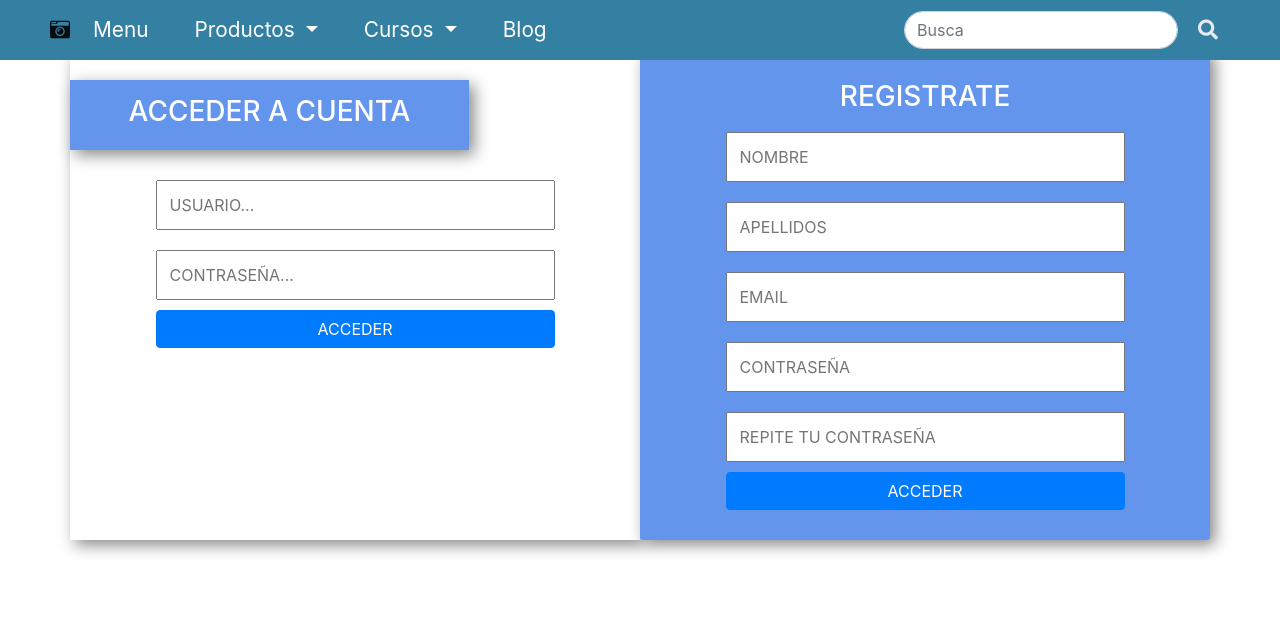
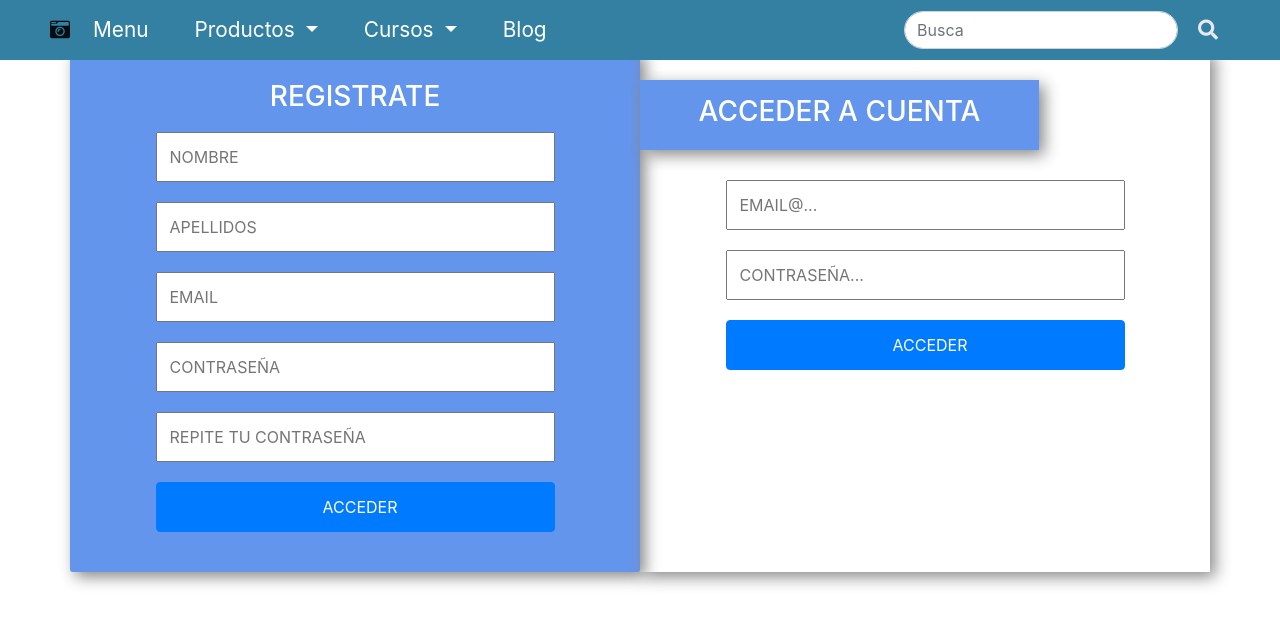
Before and after one commit to adiazpero/front_giveMePhoto, an Angular app in the folder proyecto/: page /registro in a window 1280 px wide. Shown: the top 626 px of the page. Built offline with nearby package versions, Linux system fonts and the light colour scheme.

Commit message:
creacion de formularios login/registro, funsiona!! pendiente de terminar login

```diff
--- a/proyecto/src/app/app.component.html
+++ b/proyecto/src/app/app.component.html
@@ -50,9 +50,10 @@
 
 <!-- slider -->
 
+<router-outlet></router-outlet>
 
 
-<router-outlet></router-outlet>
+
 
 <!-- Inicio de FOOTER -->
 
--- a/proyecto/src/app/app.module.ts
+++ b/proyecto/src/app/app.module.ts
@@ -1,6 +1,6 @@
 import { BrowserModule } from '@angular/platform-browser';
 import { NgModule } from '@angular/core';
-import { FormsModule } from '@angular/forms';
+import { FormsModule, ReactiveFormsModule } from '@angular/forms';
 import { HttpClientModule } from '@angular/common/http';
 
 
@@ -28,6 +28,7 @@ import { ProductosComponent } from './productos/productos.component';
     BrowserModule,
     AppRoutingModule,
     FormsModule,
+    ReactiveFormsModule,
     HttpClientModule
   ],
   providers: [],
--- a/proyecto/src/app/blog/blog.component.html
+++ b/proyecto/src/app/blog/blog.component.html
@@ -1,4 +1,5 @@
 <p>blog works!</p>
+
 <!--
 <div class="container">
 
--- a/proyecto/src/app/cursos/cursos.component.html
+++ b/proyecto/src/app/cursos/cursos.component.html
@@ -1 +1,20 @@
-<p>cursos works!</p>
+<div id="carouselExampleSlidesOnly" class="carousel slide" data-ride="carousel">
+    <div class="carousel-inner">
+        <div class="carousel-item active">
+            <img src="../assets/images/slider6.jpg" class="d-block w-100" alt="...">
+        </div>
+    </div>
+</div>
+
+
+<div class="container">
+    <div class="row">
+        <div class="col-12 col-md-9">
+            <img src="../assets/images/gatocamara.jpg" alt="">
+        </div>
+        <div class="col-12 col-md-3">
+            <p>Lorem ipsum dolor sit amet consectetur adipisicing elit. Ea soluta voluptatibus, placeat est numquam a aspernatur rerum labore cupiditate illum alias iste cum magni aperiam harum vero, corporis ipsam molestias!</p>
+        </div>
+    </div>
+
+</div>
--- a/proyecto/src/app/cursos/cursos.component.ts
+++ b/proyecto/src/app/cursos/cursos.component.ts
@@ -1,4 +1,5 @@
 import { Component, OnInit } from '@angular/core';
+
 
 @Component({
   selector: 'app-cursos',
--- a/proyecto/src/app/productos/productos.component.html
+++ b/proyecto/src/app/productos/productos.component.html
@@ -36,8 +36,6 @@
         </ul>
 
         <!-- Filtro Objetivos -->
-
-
 
         <h3 class="titulofiltro">Objetivos</h3>
         <ul class="filtros">
--- a/proyecto/src/app/productos/productos.component.ts
+++ b/proyecto/src/app/productos/productos.component.ts
@@ -1,7 +1,7 @@
 import { Component, OnInit } from '@angular/core';
 import { ProductosService } from '../productos.service';
 import { ActivatedRoute, Router } from '@angular/router';
-import { FormGroup, FormControl, Validators } from '@angular/forms';
+
 
 
 @Component({
--- a/proyecto/src/app/registro/registro.component.html
+++ b/proyecto/src/app/registro/registro.component.html
@@ -1,29 +1,47 @@
 <div class="caja container">
+    <div class="row">
 
-    <div class="row">
+        <div class="col-12 col-md-6 register">
+            <h3>REGISTRATE</h3>
+            <form [formGroup]="formRegistro" (ngSubmit)="onSubmitRegistro()">
+                <div>
+                    <input type="text" placeholder="nombre" name="nombre" formControlName="nombre">
+                </div>
+                <div>
+                    <input type="text" placeholder="apellidos" name="apellidos" formControlName="apellidos">
+                </div>
+                <div>
+                    <input type="text" placeholder="email" name="email" formControlName="email">
+                </div>
+                <div>
+                    <input type="password" placeholder="contraseña" name="contraseña" formControlName="password">
+                </div>
+                <div>
+                    <input type="password" placeholder="repite tu contraseña" name="repitecontraseña" formControlName="password">
+                </div>
+
+                <div>
+                    <input type="submit" class="btn btn-primary" value="acceder">
+                </div>
+            </form>
+        </div>
+
 
         <div class="col-12 col-md-6 login">
             <h3>ACCEDER A CUENTA</h3>
-            <form action="">
-                <input class="usuario" type="text" placeholder="usuario..." name="usuario"><br>
-                <input type="password" placeholder="contraseña..." name="contraseña"><br>
-                <button class="btn btn-primary">ACCEDER</button>
-                <p></p>
+            <form [formGroup]="formLogin" (ngSubmit)="onSubmitLogin()">
+                <div>
+                    <input class="usuario" type="text" placeholder="email@..." name="usuario" formControlName="username">
+                </div>
+                <div>
+                    <input type="password" placeholder="contraseña..." name="contraseña" formControlName="password">
+                </div>
+                <div>
+                    <input type="submit" class="btn btn-primary" value="acceder">
+                </div>
             </form>
         </div>
 
-        <div class="col-12 col-md-6 register">
-            <h3>REGISTRATE</h3>
-            <form action="" class="">
-                <input class="nombre" type="text" placeholder="nombre" name="nombre"><br>
-                <input type="text" placeholder="apellidos" name="apellidos"><br>
-                <input type="text" placeholder="email" name="email"><br>
-                <input type="password" placeholder="contraseña" name="contraseña"><br>
-                <input type="password" placeholder="repite tu contraseña" name=""><br>
-
-                <button class="btn btn-primary">ACCEDER</button>
-            </form>
-        </div>
 
     </div>
 </div>
--- a/proyecto/src/app/registro/registro.component.ts
+++ b/proyecto/src/app/registro/registro.component.ts
@@ -1,6 +1,7 @@
 import { Component, OnInit } from '@angular/core';
 import { FormGroup, FormControl, Validators } from '@angular/forms';
-import { HomeService } from '../home.service';
+import { UsuarioService } from '../usuario.service';
+import { Router } from '@angular/router';
 
 @Component({
   selector: 'app-registro',
@@ -9,13 +10,15 @@ import { HomeService } from '../home.service';
 })
 export class RegistroComponent implements OnInit {
 
-  formulario: FormGroup;
+  formRegistro: FormGroup;
+  formLogin: FormGroup;
+  errores: any[];
 
+  constructor(private usuarioService: UsuarioService, private router: Router) {
 
-  constructor(private homeService: HomeService) {
-
-    this.formulario = new FormGroup({
-      name: new FormControl('', [
+    //REGISTRO
+    this.formRegistro = new FormGroup({
+      nombre: new FormControl('', [
         Validators.required,
       ]),
       apellidos: new FormControl('', [
@@ -23,8 +26,29 @@ export class RegistroComponent implements OnInit {
       ]),
       email: new FormControl('', []),
       password: new FormControl('', [])
-    })
+    });
 
+    //LOGIN
+    this.formLogin = new FormGroup({
+      username: new FormControl('', []),
+      password: new FormControl('', []),
+
+    });
+  }
+
+
+  ngOnInit() {
+  }
+
+
+  async onSubmitRegistro() {
+    await this.usuarioService.createUser(this.formRegistro.value)
+    this.router.navigate(['/main']);
+  }
+
+
+  onSubmitLogin() {
+    console.log(this.formLogin.value)
 
   }
 
@@ -32,7 +56,5 @@ export class RegistroComponent implements OnInit {
 
 
 
-  ngOnInit() {
-  }
 
 }
--- /dev/null
+++ b/proyecto/src/app/usuario.service.ts
@@ -0,0 +1,24 @@
+import { Injectable } from '@angular/core';
+import { HttpClient } from '@angular/common/http';
+
+
+@Injectable({
+  providedIn: 'root'
+})
+export class UsuarioService {
+
+  baseUrl: string;
+
+  constructor(private httpClient: HttpClient) {
+    this.baseUrl = "http://localhost:3000/api/users";
+
+  }
+
+
+  createUser(formvalue) {
+    return this.httpClient.post(`${this.baseUrl}/registro`, formvalue).toPromise();
+  }
+
+
+
+}
```
Also changed, not shown: 1 other file (tests, documents, lock files or other folders).
